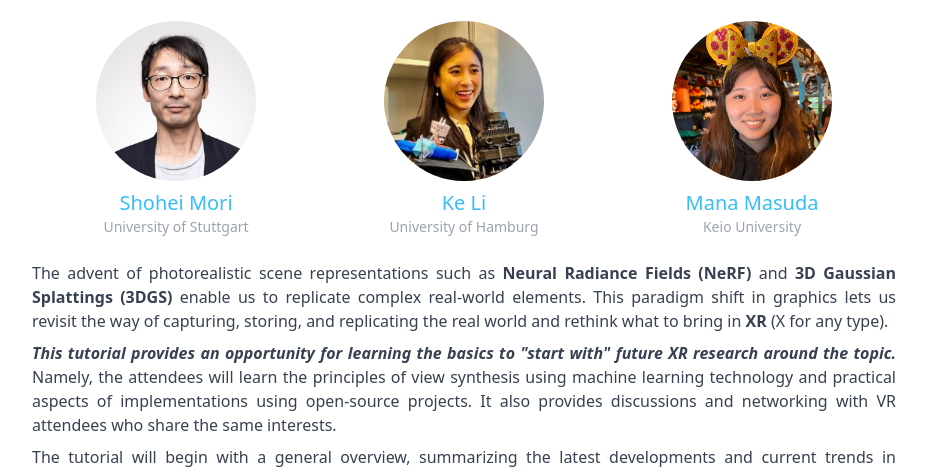
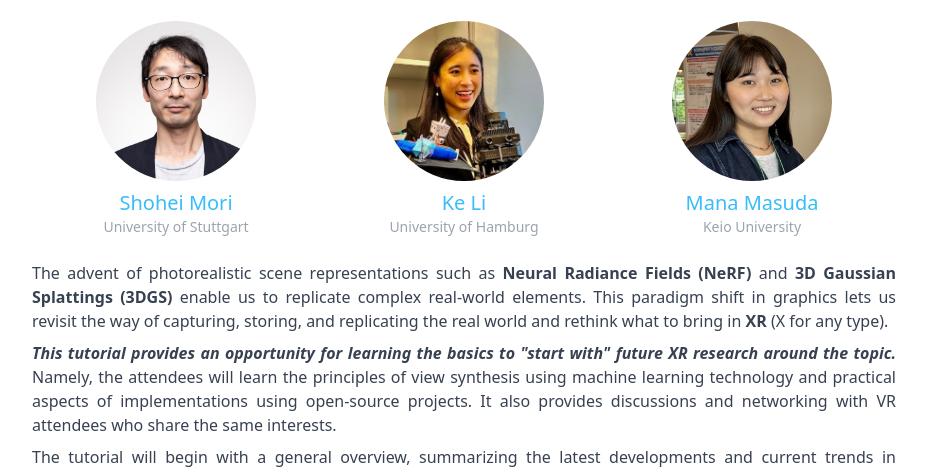
Before and after one commit to mediated-reality/rf4xr, a website: page docs/vr25tutorial/index.html in a window 1280 px wide. Shown: the part 151-623 px from the top of the page, without its empty margins (176-1103 px from the left). Drawn offline with Linux system fonts and the light colour scheme.

Commit message:
updated mana's photo

```diff
--- a/docs/vr25tutorial/index.html
+++ b/docs/vr25tutorial/index.html
@@ -47,7 +47,7 @@
             </figure>
             <figure class="flex flex-col group">
                 <div class="relative flex flex-col items-center">
-                    <img class="w-24 h-2w-24 sm:w-40 sm:h-40 rounded-full" src="mana.png" alt="mana.png">
+                    <img class="w-24 h-2w-24 sm:w-40 sm:h-40 rounded-full" src="mana.jpg" alt="mana.jpg">
                     <div class="relative p-2">
                         <figcaption class="text-center">
                             <div class="text-lg sm:text-xl"><a class="text-sky-400 hover:text-sky-400/75" href="https://llien30.github.io/" target="_blank">Mana Masuda</a></div>
```
Also changed, not shown: docs/vr25tutorial/mana.jpg (added), docs/vr25tutorial/mana.png (deleted).
